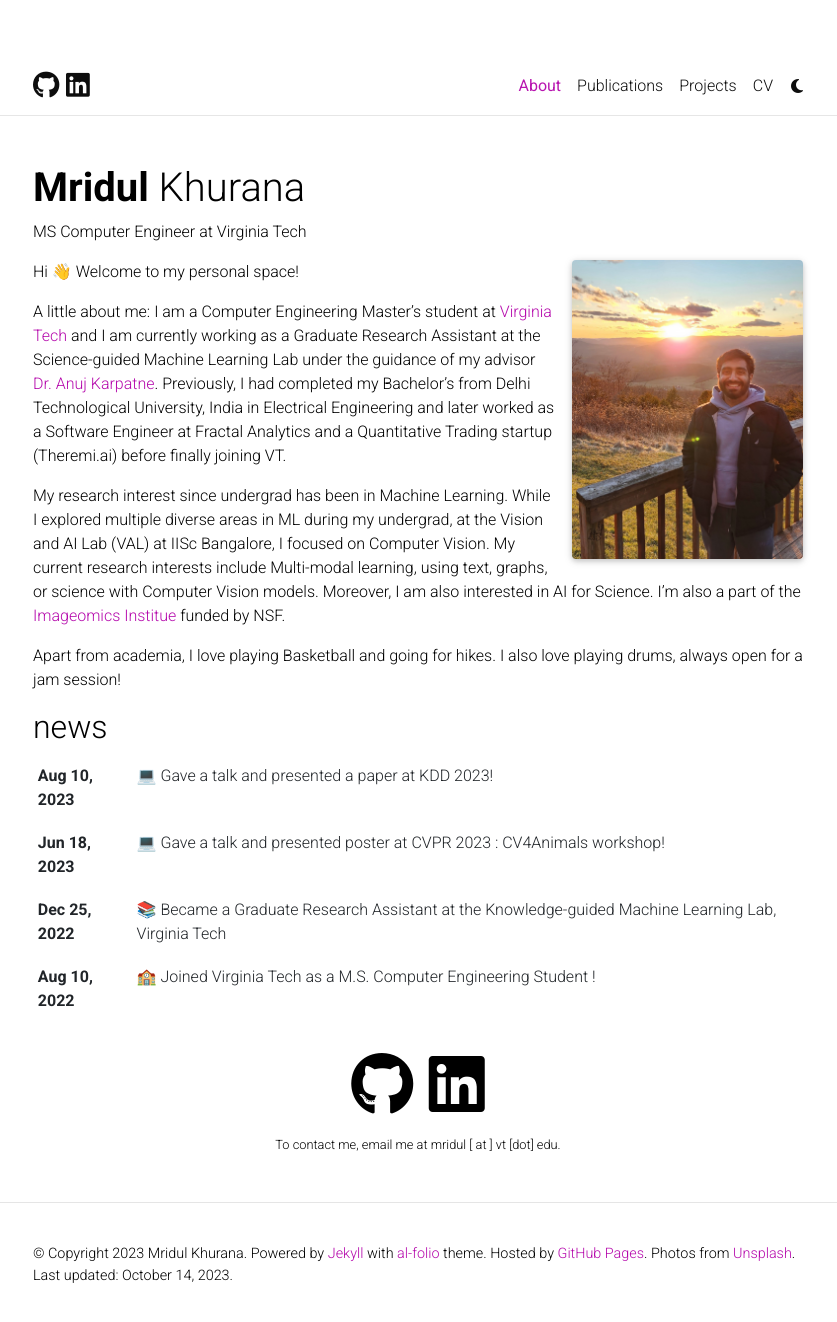
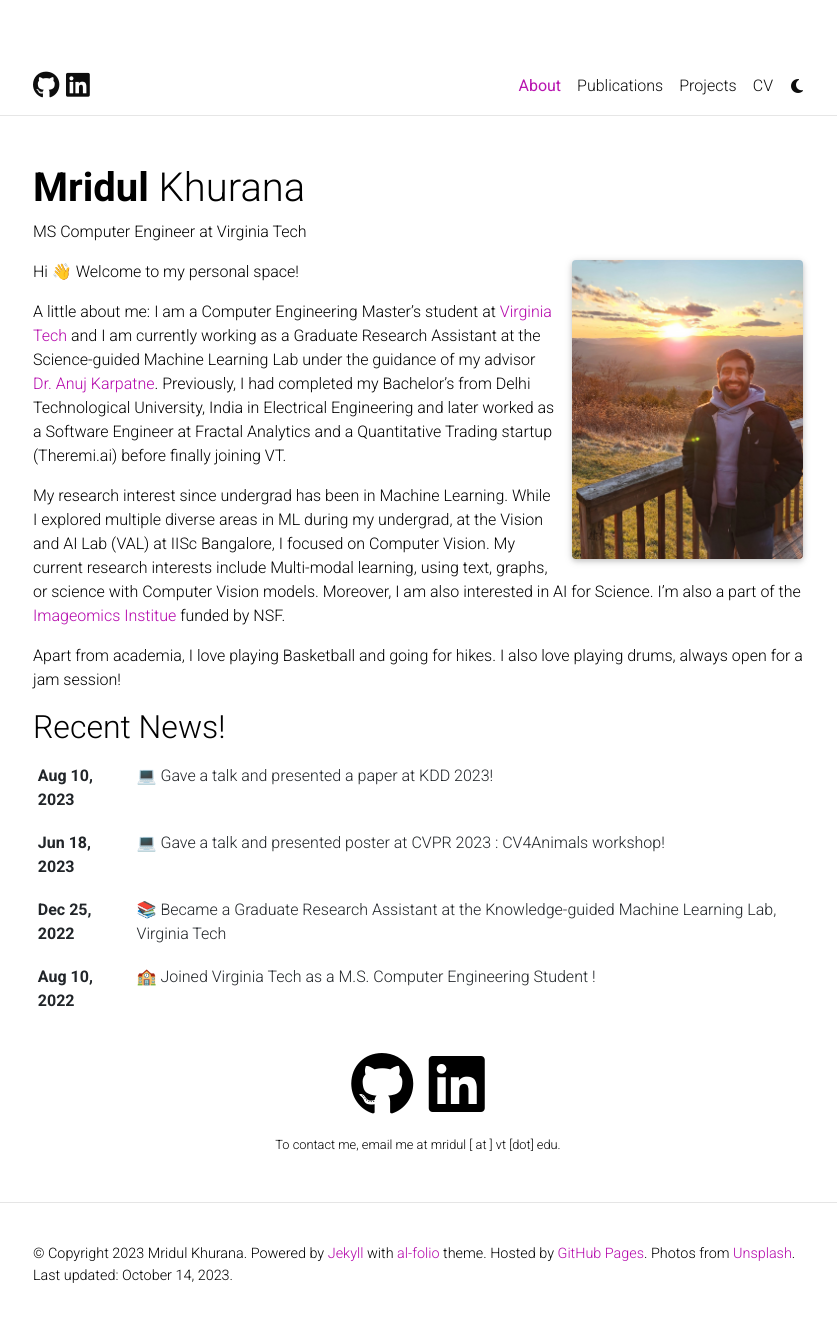
Before and after one commit to mridulk97/mridulk97.github.io, a Jekyll site: the page built from _pages/about.md, in a window 1280 px wide and 1326 px high. Shown: the top 1322 px of the window, without its empty margins (222-1059 px from the left). Built offline with Jekyll 4.4.1, drawn with Linux system fonts in a browser that asks for light colours; full-size pictures stand in for the smaller copies a plugin makes; emoji names are drawn with the system emoji font; comment, search, counter and statistics services are not loaded; a style sheet for code colours, icons or effects is not loaded.

Commit message:
Update about.html

```diff
--- a/_layouts/about.html
+++ b/_layouts/about.html
@@ -43,7 +43,7 @@
 
           <!-- News -->
           {% if page.news and site.announcements.enabled -%}
-            <h2><a href="{{ '/news/' | relative_url }}" style="color: inherit;">news</a></h2>
+            <h2><a href="{{ '/news/' | relative_url }}" style="color: inherit;">Recent News!</a></h2>
             {%- include news.html limit=true %}
           {%- endif %}
 
```
